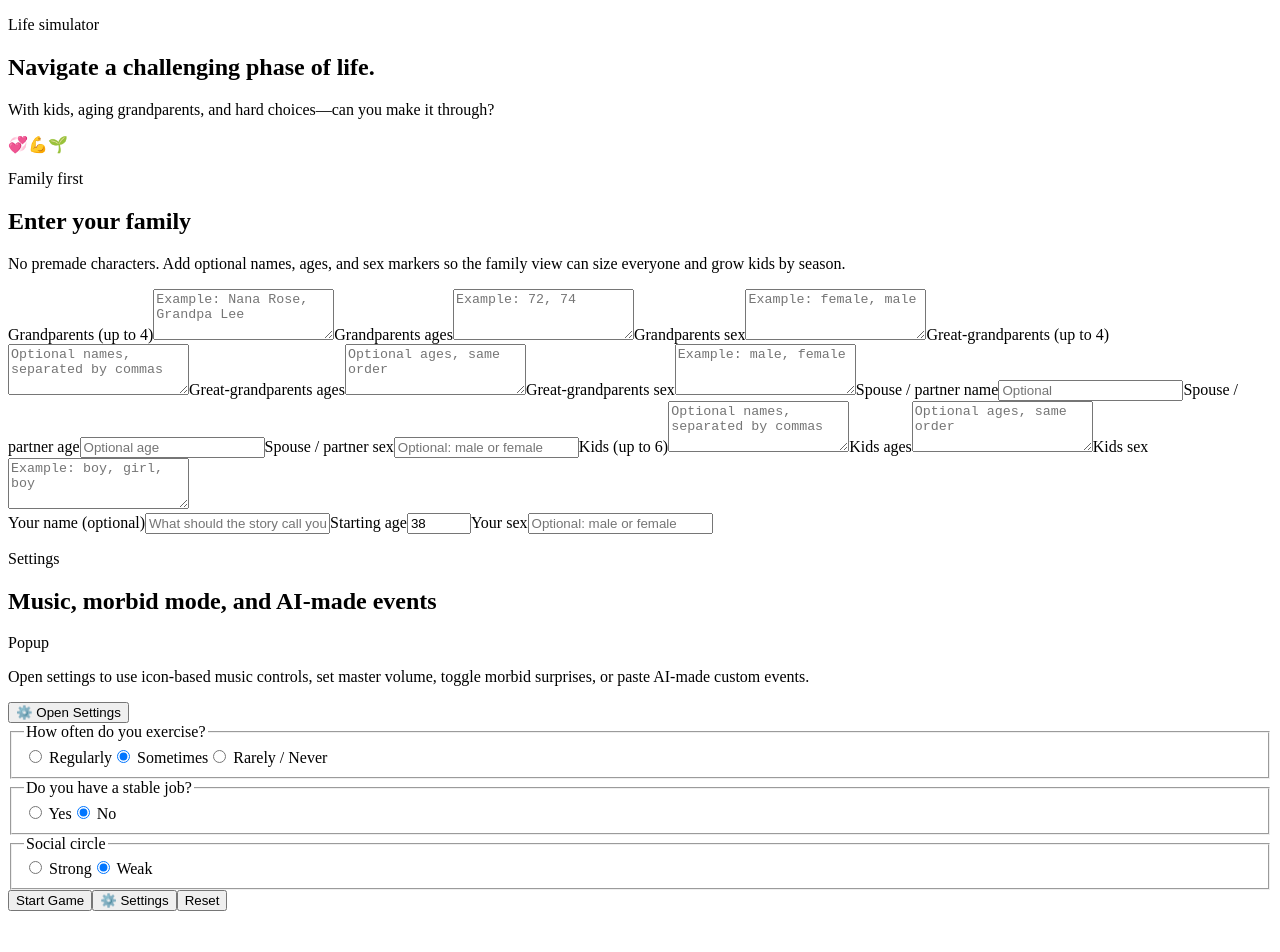
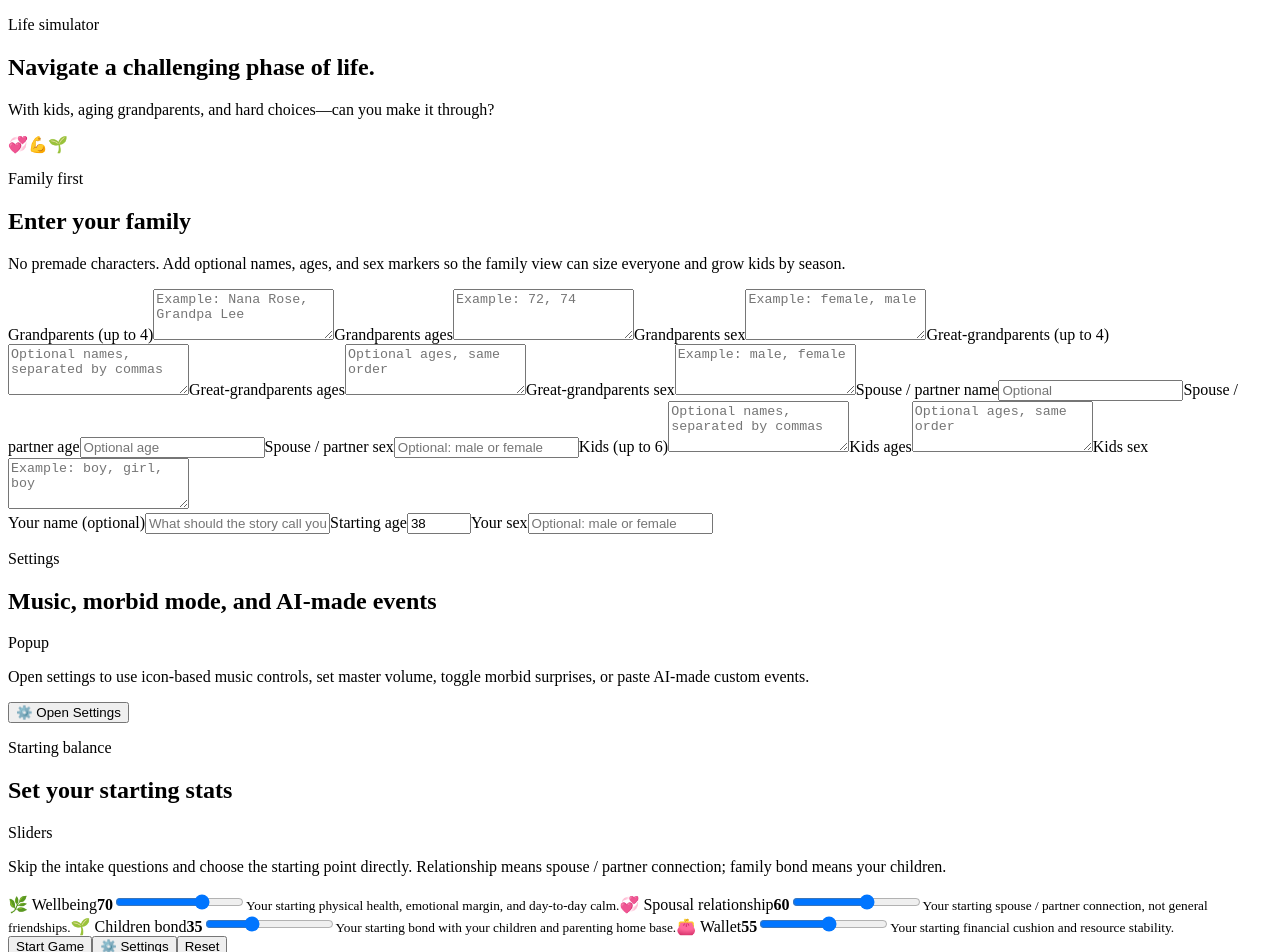
Before and after one commit to windsor519/life-map, a React (Vite) app: page / in a window 1280 px wide. Shown: the top 952 px of the page. Before the commit the page ends 919 px from the top, so only its background shows below. Built offline with nearby package versions, Linux system fonts and the light colour scheme; the HTML template or start-up script is replaced by a standard one.

Commit message:
Replace start questions with stat sliders

```diff
--- a/src/App.jsx
+++ b/src/App.jsx
@@ -4,7 +4,7 @@ import unexpectedEventRecords from "./data/unexpected_events.json";
 import StartScreen from "./components/StartScreen.jsx";
 import SeasonTransition from "./components/SeasonTransition.jsx";
 import Setting from "./setting.js";
-import { calculateFamilyHeight, countFamilyNames, createEmptyFamily, getFamilyMembers, getFamilySummary, normalizeFamily } from "./game/family.js";
+import { calculateFamilyHeight, createEmptyFamily, getFamilyMembers, getFamilySummary, normalizeFamily } from "./game/family.js";
 
 const STORAGE_KEY = "life-map-game";
 const SETTINGS_KEY = "life-map-settings";
@@ -78,8 +78,8 @@ const getSeasonMonthNames = (season) => season.months.map((month) => monthNames[
 
 const statConfig = {
   wellbeing: { label: "Wellbeing", icon: "🌿", max: 100, tone: "good", accent: "#34d399", glow: "rgba(52, 211, 153, 0.34)", signal: "Health + calm" },
-  marriage: { label: "Relationship", icon: "💞", max: 100, tone: "good", accent: "#fb7185", glow: "rgba(251, 113, 133, 0.34)", signal: "Connection" },
-  children: { label: "Family bond", icon: "🌱", max: 100, tone: "good", accent: "#22d3ee", glow: "rgba(34, 211, 238, 0.3)", signal: "Home base" },
+  marriage: { label: "Spousal relationship", icon: "💞", max: 100, tone: "good", accent: "#fb7185", glow: "rgba(251, 113, 133, 0.34)", signal: "Spouse / partner" },
+  children: { label: "Children bond", icon: "🌱", max: 100, tone: "good", accent: "#22d3ee", glow: "rgba(34, 211, 238, 0.3)", signal: "Kids / parenting" },
   wallet: { label: "Wallet", icon: "👛", max: 100, tone: "good", accent: "#f59e0b", glow: "rgba(245, 158, 11, 0.34)", signal: "Resources" }
 };
 
@@ -668,6 +668,13 @@ const scaleEffectsForDifficulty = (effects, difficulty = 1) =>
   }));
 
 
+const defaultStartingStats = {
+  wellbeing: 70,
+  marriage: 60,
+  children: 35,
+  wallet: 55
+};
+
 const createDefaultGame = () => ({
   age: 38,
   wellbeing: 80,
@@ -733,11 +740,13 @@ export default function App() {
   const [startAge, setStartAge] = useState(game.initialized ? game.age : 38);
   const [startName, setStartName] = useState(game.character?.name ?? "");
   const [startSex, setStartSex] = useState(game.character?.sex ?? "");
-  const [quiz, setQuiz] = useState({
-    exercise: "sometimes",
-    stableJob: "no",
-    social: "weak"
-  });
+  const [startingStats, setStartingStats] = useState(() => ({
+    ...defaultStartingStats,
+    wellbeing: game.initialized ? game.wellbeing : defaultStartingStats.wellbeing,
+    marriage: game.initialized ? game.marriage : defaultStartingStats.marriage,
+    children: game.initialized ? game.children : defaultStartingStats.children,
+    wallet: game.initialized ? game.wallet : defaultStartingStats.wallet
+  }));
   const [familyInput, setFamilyInput] = useState(() => normalizeFamily(game.family));
   const [customEventsText, setCustomEventsText] = useState("");
   const [customEventError, setCustomEventError] = useState("");
@@ -873,49 +882,12 @@ export default function App() {
     }
 
     const family = { ...normalizeFamily(familyInput), startAge: age, startMonth: 1 };
-    const kidsCount = countFamilyNames(family.kids);
-    const hasSpouse = countFamilyNames(family.spouse) > 0;
-    const extendedFamilyCount = countFamilyNames(family.grandparents) + countFamilyNames(family.greatGrandparents);
-
-    let wellbeing = 70;
-    let marriage = hasSpouse ? 60 : 40;
-    let children = kidsCount > 0 ? 35 + kidsCount * 12 : 10;
-    let wallet = 55;
-
-    if (quiz.exercise === "regularly") {
-      wellbeing += 12;
-    } else if (quiz.exercise === "never") {
-      wellbeing -= 12;
-    }
-
-    if (quiz.stableJob === "yes") {
-      wallet += 20;
-      marriage += 5;
-    } else {
-      wallet -= 12;
-      wellbeing -= 6;
-    }
-
-    if (quiz.social === "strong") {
-      marriage += 30;
-      children += 20;
-      wellbeing += 5;
-    } else {
-      marriage -= 10;
-      wellbeing -= 5;
-    }
-
-    if (hasSpouse) marriage += 10;
-    if (kidsCount > 0) wellbeing -= Math.min(8, kidsCount * 2);
-    if (extendedFamilyCount > 0) children += Math.min(12, extendedFamilyCount * 2);
-
-    if (age >= 25 && age <= 40) marriage += 10;
 
     const baseStats = applyLegacyBonuses({
-      wellbeing: clamp(wellbeing),
-      marriage: clamp(marriage),
-      children: clamp(children),
-      wallet: clamp(wallet)
+      wellbeing: clamp(startingStats.wellbeing),
+      marriage: clamp(startingStats.marriage),
+      children: clamp(startingStats.children),
+      wallet: clamp(startingStats.wallet)
     }, game.legacy);
 
     const newGame = {
@@ -959,7 +931,7 @@ export default function App() {
     setStartSex("");
     setCustomEventsText("");
     setCustomEventError("");
-    setQuiz({ exercise: "sometimes", stableJob: "no", social: "weak" });
+    setStartingStats({ ...defaultStartingStats });
   };
 
   const prepareNewGamePlus = () => {
@@ -971,7 +943,7 @@ export default function App() {
     setStartSex("");
     setCustomEventsText("");
     setCustomEventError("");
-    setQuiz({ exercise: "sometimes", stableJob: "no", social: "weak" });
+    setStartingStats({ ...defaultStartingStats });
     setGame((prevGame) => ({ ...createDefaultGame(), legacy: normalizeLegacy(prevGame.legacy) }));
   };
 
@@ -1438,15 +1410,15 @@ export default function App() {
         onOpenSettings={() => setSettingsOpen(true)}
         onResetGame={resetGame}
         onStartGame={startNewGame}
-        quiz={quiz}
         setFamilyInput={setFamilyInput}
-        setQuiz={setQuiz}
+        setStartingStats={setStartingStats}
         setStartAge={setStartAge}
         setStartName={setStartName}
         setStartSex={setStartSex}
         startAge={startAge}
         startName={startName}
         startSex={startSex}
+        startingStats={startingStats}
         statConfig={statConfig}
         totalLegacyBonuses={totalLegacyBonuses}
       />
--- a/src/components/StartScreen.jsx
+++ b/src/components/StartScreen.jsx
@@ -13,34 +13,12 @@ const familyInputs = [
   { key: "kidsSexes", label: "Kids sex", placeholder: "Example: boy, girl, boy", type: "textarea" }
 ];
 
-const quizSections = [
-  {
-    legend: "How often do you exercise?",
-    name: "exercise",
-    options: [
-      { value: "regularly", label: "Regularly" },
-      { value: "sometimes", label: "Sometimes" },
-      { value: "never", label: "Rarely / Never" }
-    ]
-  },
-  {
-    legend: "Do you have a stable job?",
-    name: "stableJob",
-    options: [
-      { value: "yes", label: "Yes" },
-      { value: "no", label: "No" }
-    ]
-  },
-  {
-    legend: "Social circle",
-    name: "social",
-    options: [
-      { value: "strong", label: "Strong" },
-      { value: "weak", label: "Weak" }
-    ]
-  }
+const startingStatSliders = [
+  { key: "wellbeing", description: "Your starting physical health, emotional margin, and day-to-day calm." },
+  { key: "marriage", description: "Your starting spouse / partner connection, not general friendships." },
+  { key: "children", description: "Your starting bond with your children and parenting home base." },
+  { key: "wallet", description: "Your starting financial cushion and resource stability." }
 ];
-
 export default function StartScreen({
   familyInput,
   formatSummaryDelta,
@@ -48,24 +26,20 @@ export default function StartScreen({
   onOpenSettings,
   onResetGame,
   onStartGame,
-  quiz,
   setFamilyInput,
-  setQuiz,
+  setStartingStats,
   setStartAge,
   setStartName,
   setStartSex,
   startAge,
   startName,
   startSex,
+  startingStats,
   statConfig,
   totalLegacyBonuses
 }) {
   const updateFamilyField = (key, value) => {
     setFamilyInput((family) => ({ ...family, [key]: value }));
-  };
-
-  const updateQuiz = (name, value) => {
-    setQuiz((currentQuiz) => ({ ...currentQuiz, [name]: value }));
   };
 
   const legacyPreviewStats = [
@@ -152,21 +126,40 @@ export default function StartScreen({
           <button className="secondary" type="button" onClick={onOpenSettings}>⚙️ Open Settings</button>
         </section>
 
-        {quizSections.map((section) => (
-          <fieldset key={section.name}>
-            <legend>{section.legend}</legend>
-            {section.options.map((option) => (
-              <label key={option.value}>
-                <input
-                  type="radio"
-                  name={section.name}
-                  checked={quiz[section.name] === option.value}
-                  onChange={() => updateQuiz(section.name, option.value)}
-                /> {option.label}
-              </label>
-            ))}
-          </fieldset>
-        ))}
+        <section className="starting-stats-panel" aria-label="Starting stats">
+          <div className="section-heading">
+            <div>
+              <p className="eyebrow">Starting balance</p>
+              <h2>Set your starting stats</h2>
+            </div>
+            <span>Sliders</span>
+          </div>
+          <p>Skip the intake questions and choose the starting point directly. Relationship means spouse / partner connection; family bond means your children.</p>
+          <div className="starting-stats-grid">
+            {startingStatSliders.map((stat) => {
+              const config = statConfig[stat.key];
+              const value = startingStats[stat.key];
+
+              return (
+                <label key={stat.key} className={`starting-stat-slider stat-${stat.key}`}>
+                  <span className="starting-stat-heading">
+                    <span>{config.icon} {config.label}</span>
+                    <strong>{value}</strong>
+                  </span>
+                  <input
+                    type="range"
+                    min="0"
+                    max={config.max}
+                    value={value}
+                    onChange={(event) => setStartingStats((stats) => ({ ...stats, [stat.key]: Number(event.target.value) }))}
+                    aria-label={`Starting ${config.label}`}
+                  />
+                  <small>{stat.description}</small>
+                </label>
+              );
+            })}
+          </div>
+        </section>
 
         {legacy.runs > 0 ? (
           <section className="legacy-preview" aria-label="New Game Plus bonuses">
--- a/src/styles.css
+++ b/src/styles.css
@@ -2328,6 +2328,66 @@ textarea:focus {
   text-transform: uppercase;
 }
 
+
+.starting-stats-panel {
+  display: grid;
+  gap: 0.9rem;
+  border: 1px solid rgba(251, 113, 133, 0.22);
+  border-radius: 1.3rem;
+  background:
+    radial-gradient(circle at 100% 0, rgba(251, 113, 133, 0.16), transparent 12rem),
+    rgba(255, 255, 255, 0.07);
+  padding: 1rem;
+}
+
+.starting-stats-panel > p {
+  margin: 0;
+  color: #c8d3e9;
+  line-height: 1.55;
+}
+
+.starting-stats-grid {
+  display: grid;
+  grid-template-columns: repeat(2, minmax(0, 1fr));
+  gap: 0.85rem;
+}
+
+.starting-stat-slider {
+  display: grid;
+  gap: 0.65rem;
+  border: 1px solid rgba(255, 255, 255, 0.14);
+  border-radius: 1.1rem;
+  background: rgba(2, 6, 23, 0.24);
+  padding: 0.9rem;
+}
+
+.starting-stat-heading {
+  display: flex;
+  align-items: center;
+  justify-content: space-between;
+  gap: 1rem;
+}
+
+.starting-stat-heading strong {
+  color: #fff;
+  font-size: 1.2rem;
+}
+
+.starting-stat-slider input[type="range"] {
+  width: 100%;
+  accent-color: var(--stat-accent, #7dd3fc);
+}
+
+.starting-stat-slider small {
+  color: #b9c6df;
+  line-height: 1.45;
+}
+
+.starting-stat-slider.stat-wellbeing { --stat-accent: #34d399; }
+.starting-stat-slider.stat-marriage { --stat-accent: #fb7185; }
+.starting-stat-slider.stat-children { --stat-accent: #22d3ee; }
+.starting-stat-slider.stat-wallet { --stat-accent: #f59e0b; }
+
 .custom-events-panel {
   display: grid;
   gap: 0.9rem;
@@ -3104,3 +3164,9 @@ textarea:focus {
   color: #bfdbfe;
   font-size: 0.72rem;
 }
+
+@media (max-width: 720px) {
+  .starting-stats-grid {
+    grid-template-columns: 1fr;
+  }
+}
```
